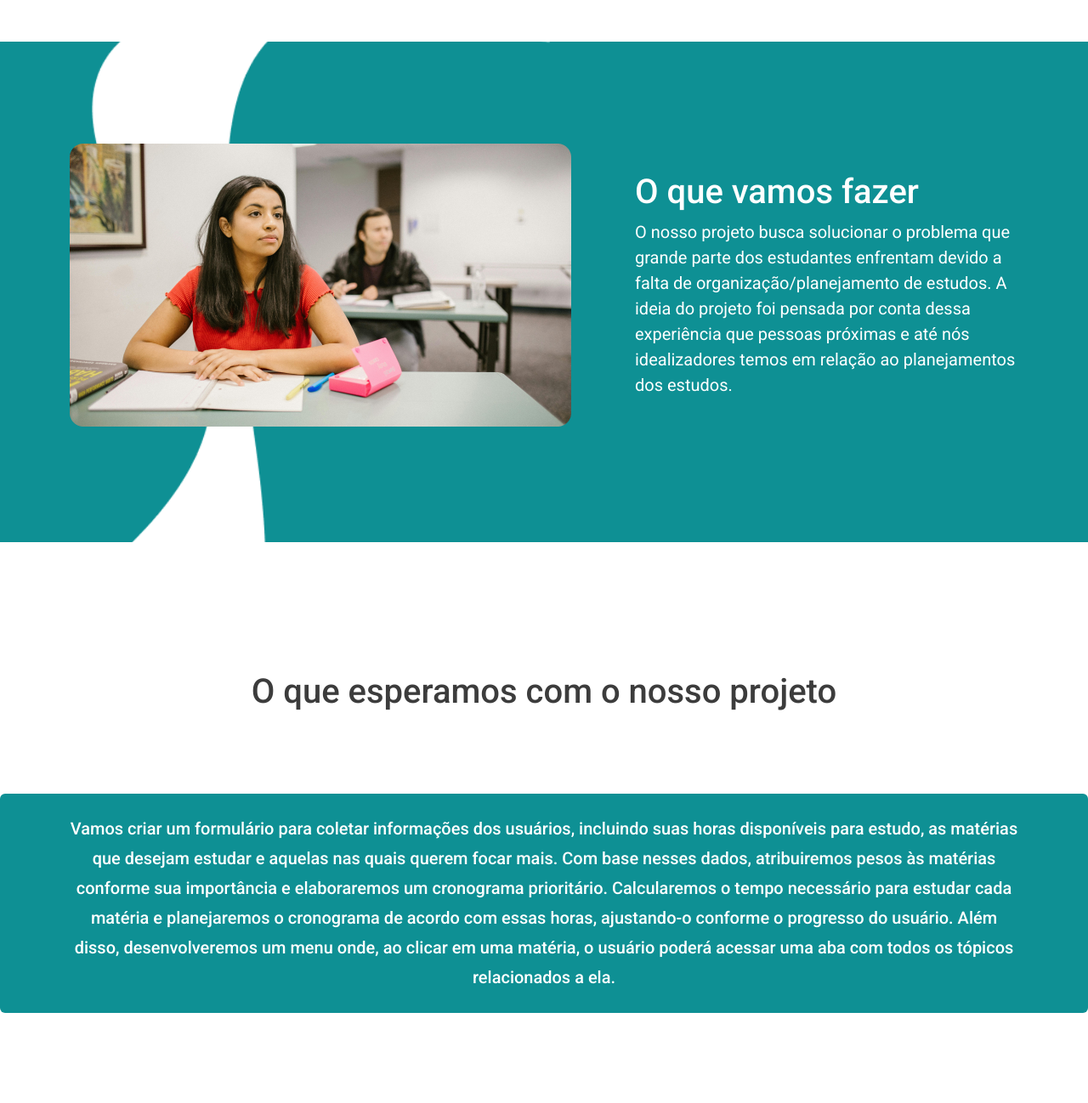
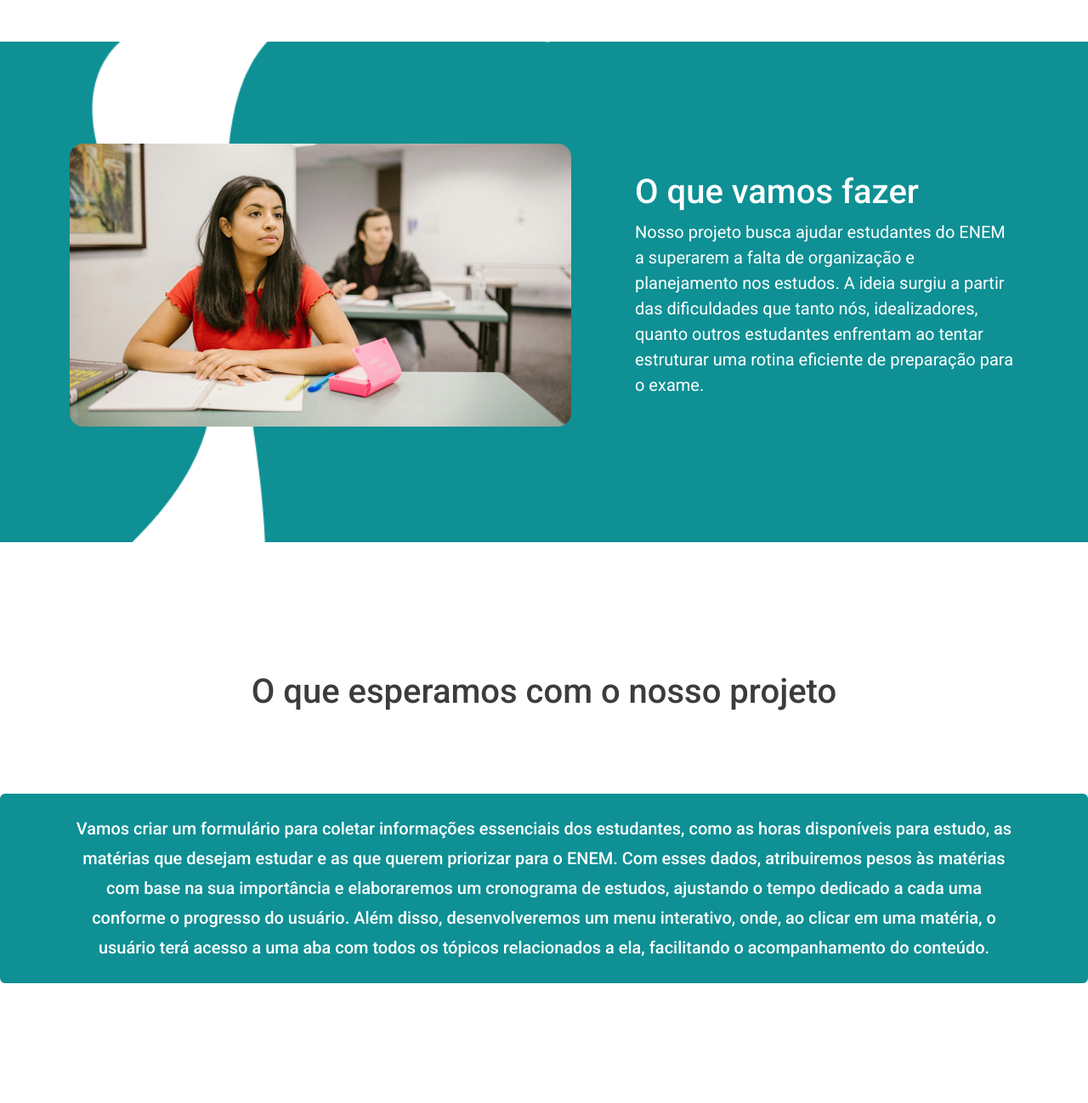
Before and after one commit to danilousGois/Splan, a Flask app: page / in a window 1280 px wide. Shown: the part 1552-2850 px from the top of the page at 85% size. Run offline with Flask 3, Linux system fonts and the light colour scheme; some web fonts are replaced.

Commit message:
atualizando o conteúdo para focar no ENEM

```diff
--- a/templates/home.html
+++ b/templates/home.html
@@ -115,7 +115,7 @@
                     </figure>
                     <article class="content-splan-we-go col-5 text-white" data-aos="fade-up" data-aos-delay="600">
                         <h2 class="fs-1">O que vamos fazer</h2>
-                        <p class="fs-5">O nosso projeto busca solucionar o problema que grande parte dos estudantes enfrentam devido a falta de organização/planejamento de estudos. A ideia do projeto foi pensada por conta dessa experiência que pessoas próximas e até nós idealizadores temos em relação ao planejamentos dos estudos.
+                        <p class="fs-5">Nosso projeto busca ajudar estudantes do ENEM a superarem a falta de organização e planejamento nos estudos. A ideia surgiu a partir das dificuldades que tanto nós, idealizadores, quanto outros estudantes enfrentam ao tentar estruturar uma rotina eficiente de preparação para o exame.
                         </p>
                     </article>
                 </div>
@@ -124,7 +124,7 @@
         <section class="splan-our-project" id="esperamos">
             <h2 class="fs-1 text-center mb-5 pb-5" data-aos="flip-up" data-aos-duration='800'>O que esperamos com o nosso projeto</h2>
             <div class="bg-splan-our-project rounded">
-                <p class="text-center py-4 container text-white fs-5 fw-medium" data-aos="flip-up" data-aos-duration='800'>Vamos criar um formulário para coletar informações dos usuários, incluindo suas horas disponíveis para estudo, as matérias que desejam estudar e aquelas nas quais querem focar mais. Com base nesses dados, atribuiremos pesos às matérias conforme sua importância e elaboraremos um cronograma prioritário. Calcularemos o tempo necessário para estudar cada matéria e planejaremos o cronograma de acordo com essas horas, ajustando-o conforme o progresso do usuário. Além disso, desenvolveremos um menu onde, ao clicar em uma matéria, o usuário poderá acessar uma aba com todos os tópicos relacionados a ela.</p>
+                <p class="text-center py-4 container text-white fs-5 fw-medium" data-aos="flip-up" data-aos-duration='800'>Vamos criar um formulário para coletar informações essenciais dos estudantes, como as horas disponíveis para estudo, as matérias que desejam estudar e as que querem priorizar para o ENEM. Com esses dados, atribuiremos pesos às matérias com base na sua importância e elaboraremos um cronograma de estudos, ajustando o tempo dedicado a cada uma conforme o progresso do usuário. Além disso, desenvolveremos um menu interativo, onde, ao clicar em uma matéria, o usuário terá acesso a uma aba com todos os tópicos relacionados a ela, facilitando o acompanhamento do conteúdo.</p>
             </div>
 
             <div class="box-imgs d-flex justify-content-between container mt-5 pt-5">
@@ -134,7 +134,7 @@
         </section>
         <footer data-aos="zoom-in" data-aos-duration="400">
             <div class="container d-flex justify-content-between py-5 align-items-center">
-                <p class="text-white fs-5 pb-0">Com este projeto, buscamos oferecer uma ferramenta que auxilie os estudantes a organizar seus estudos de maneira eficiente.</p>
+                <p class="text-white fs-5 pb-0">Com este projeto, buscamos oferecer uma ferramenta que auxilie os estudantes a organizar seus estudos para o ENEM de maneira eficiente.</p>
                 <ul class="devs text-white py-4 my-5 d-flex flex-column gap-4">
                     <li class="fw-bold">Desenvolvedores</li>
                     <li>Glauco Vasconcelos</li>
--- a/templates/onboarding.html
+++ b/templates/onboarding.html
@@ -4,7 +4,7 @@
     <div class="container_onboarding flex-grow-1 d-flex align-items-center gap-5 h-100 justify-content-center">
         <section class="content_onboarding w-100 d-flex flex-column gap-2 me-5">
             <h1 class="fst-italic">Seja bem-vindo à plataforma SPLAN!</h1>
-            <h4>Uma plataforma de estudos criada para transformar sua forma de aprender e levar você a um novo nível.</h4>
+            <h4>Uma plataforma de estudos desenvolvida para transformar sua maneira de aprender e levar sua preparação para o ENEM a um novo nível.</h4>
             <button type="submit"
                     class="p-3 rounded-5 fw-semibold btn_cadastro border-1 m-auto border-none outline-0 w-100">Cronograma</button>
         </section>
```
